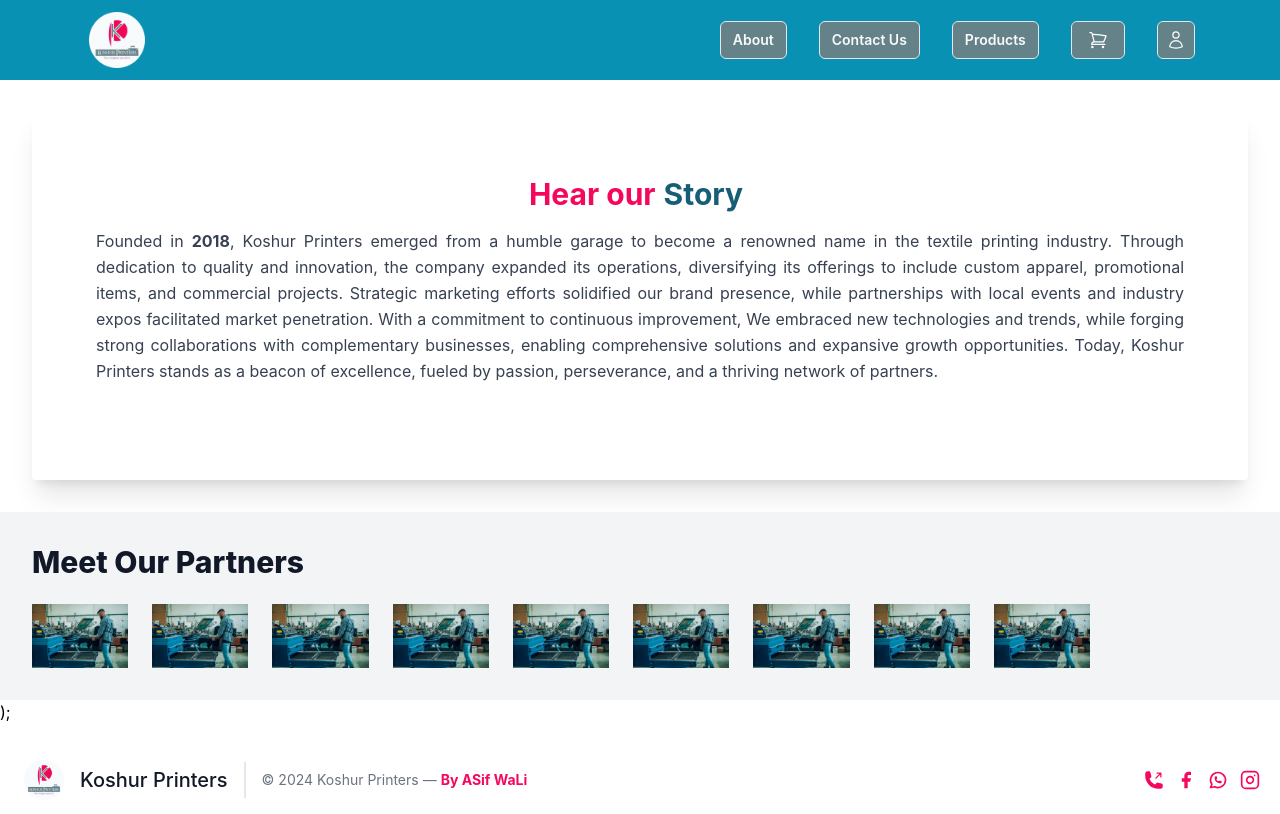
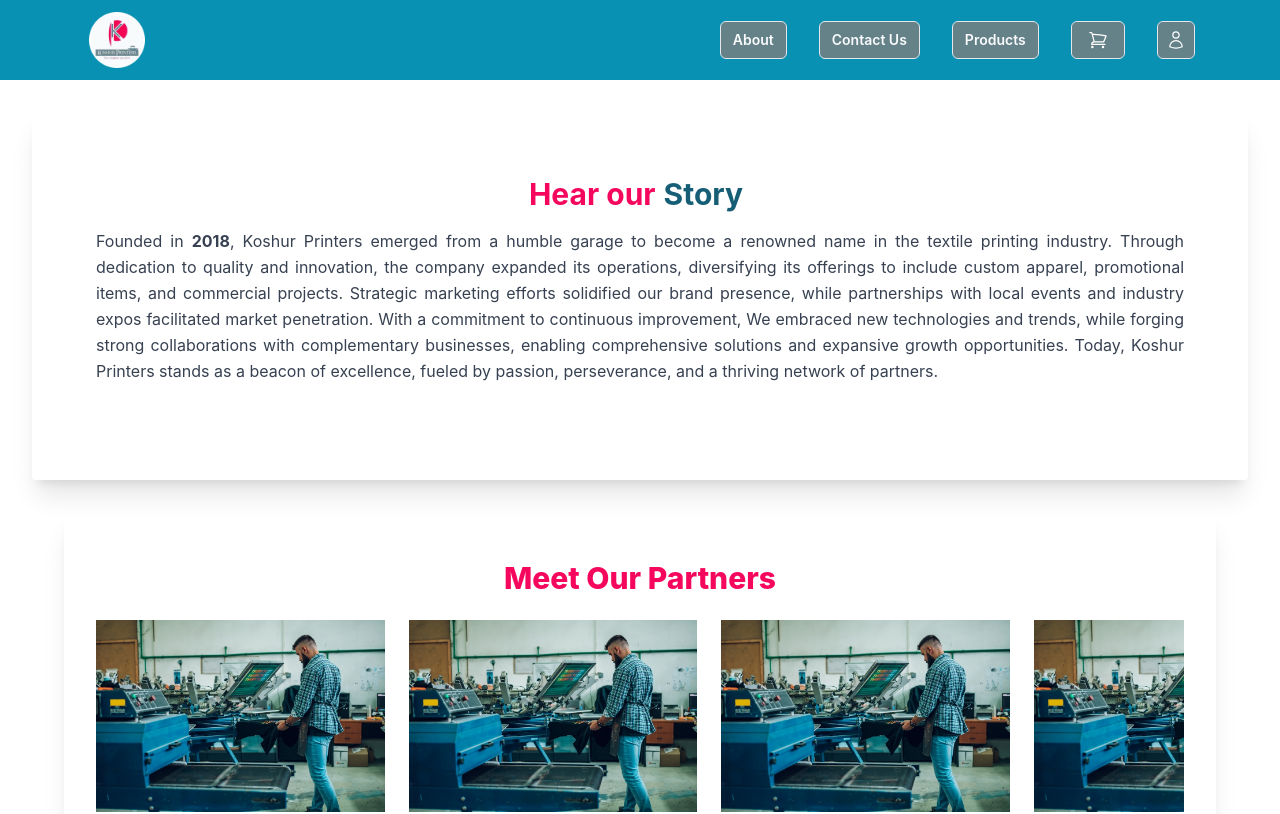
Before and after one commit to Asif-Wali/KoshurPrinters, a React (Create React App) app in the folder Client/: page /about in a window 1280 px wide. Shown: the top 814 px of the page. Built offline with nearby package versions, Linux system fonts and the light colour scheme.

Commit message:
Scrollable Partner section added plus webkit scrollbar pending

```diff
--- a/Client/src/Pages/About.jsx
+++ b/Client/src/Pages/About.jsx
@@ -37,21 +37,21 @@ export const About = () => {
               </div>
             </div>
             {/* Partner Section*/}
-            <div className="bg-gray-100 py-8">
+            <div className="rounded shadow-xl py-12 mx-16">
               <div className="max-w-7xl mx-auto px-4 sm:px-6 lg:px-8">
-                <h2 className="text-3xl font-extrabold text-gray-900 mb-6">Meet Our Partners</h2>
-                <div className="overflow-x-auto whitespace-nowrap">
+                <h2 className="text-3xl font-extrabold mb-6 text-center text-Primary">Meet Our Partners</h2>
+                <div className="overflow-x-auto whitespace-nowrap scrollbar1">
                   <div className="flex space-x-6">
 
-                    <img className="h-16" src={ScreenPrinter} alt="Partner 1" />
-                    <img className="h-16" src={ScreenPrinter} alt="Partner 2" />
-                    <img className="h-16" src={ScreenPrinter} alt="Partner 3" />
-                    <img className="h-16" src={ScreenPrinter} alt="Partner 1" />
-                    <img className="h-16" src={ScreenPrinter} alt="Partner 2" />
-                    <img className="h-16" src={ScreenPrinter} alt="Partner 3" />
-                    <img className="h-16" src={ScreenPrinter} alt="Partner 1" />
-                    <img className="h-16" src={ScreenPrinter} alt="Partner 2" />
-                    <img className="h-16" src={ScreenPrinter} alt="Partner 3" />
+                    <img className="h-48" src={ScreenPrinter} alt="Partner 1" />
+                    <img className="h-48" src={ScreenPrinter} alt="Partner 2" />
+                    <img className="h-48" src={ScreenPrinter} alt="Partner 3" />
+                    <img className="h-48" src={ScreenPrinter} alt="Partner 1" />
+                    <img className="h-48" src={ScreenPrinter} alt="Partner 2" />
+                    <img className="h-48" src={ScreenPrinter} alt="Partner 3" />
+                    <img className="h-48" src={ScreenPrinter} alt="Partner 1" />
+                    <img className="h-48" src={ScreenPrinter} alt="Partner 2" />
+                    <img className="h-48" src={ScreenPrinter} alt="Partner 3" />
                   </div>
                 </div>
               </div>
--- a/Client/src/Pages/Products.jsx
+++ b/Client/src/Pages/Products.jsx
@@ -15,10 +15,6 @@ export const Products = () => {
   <div className="absolute inset-0 flex items-start mt-6 justify-center">
 
     <h1 className=" text-white text-center font-bold text-4xl">This Page is Under Construction !</h1>
-
-  <h2 className="font-sans text-3xl text-center font-bold mx-auto tracking-tight text-cyan-900 sm:text-4xl sm:leading-none">
-  Hii
-  </h2>
 </div>
 
 
--- /dev/null
+++ b/Client/src/Styles/ScrollBar.css
@@ -0,0 +1,17 @@
+/* custom-scrollbar.css */
+.scrollbar1::-webkit-scrollbar {
+    width: 2rem /* Width of the scrollbar */
+  }
+
+  .scrollbar1::-webkit-scrollbar-track {
+    background: hsl(194, 72%, 42%); /* Color of the scrollbar track */
+  }
+
+  .scrollbar1::-webkit-scrollbar-thumb {
+    background: #f34283; /* Color of the scrollbar thumb */
+    border-radius: 20px; /* Rounded corners for the scrollbar thumb */
+  }
+
+  .scrollbar1::-webkit-scrollbar-thumb:hover {
+    background: pink; /* Color of the scrollbar thumb on hover */
+  }
--- a/Client/src/index.css
+++ b/Client/src/index.css
@@ -1,6 +1,7 @@
 @tailwind base;
 @tailwind components;
 @tailwind utilities;
+@import './Styles/ScrollBar.css';
 
 body {
   margin: 0;
```
